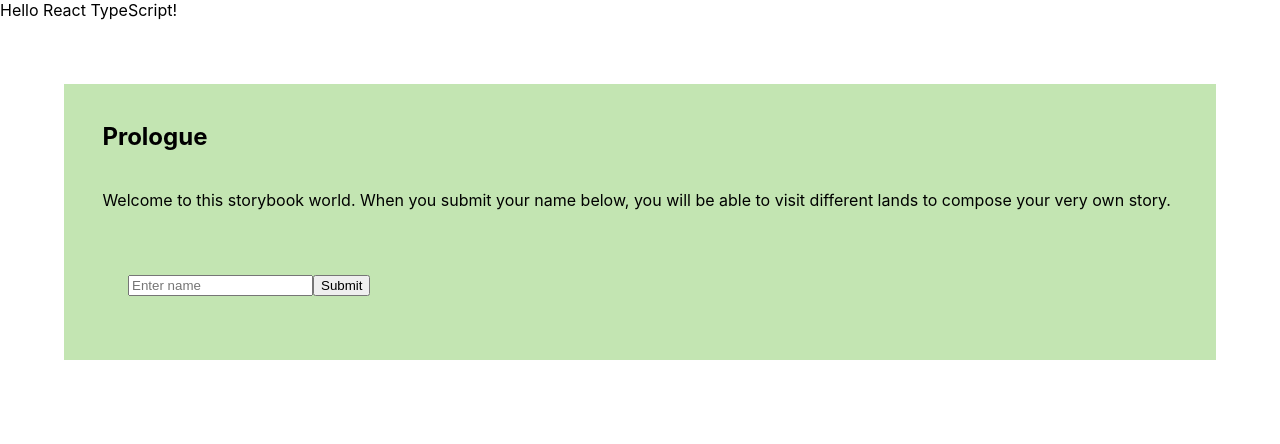
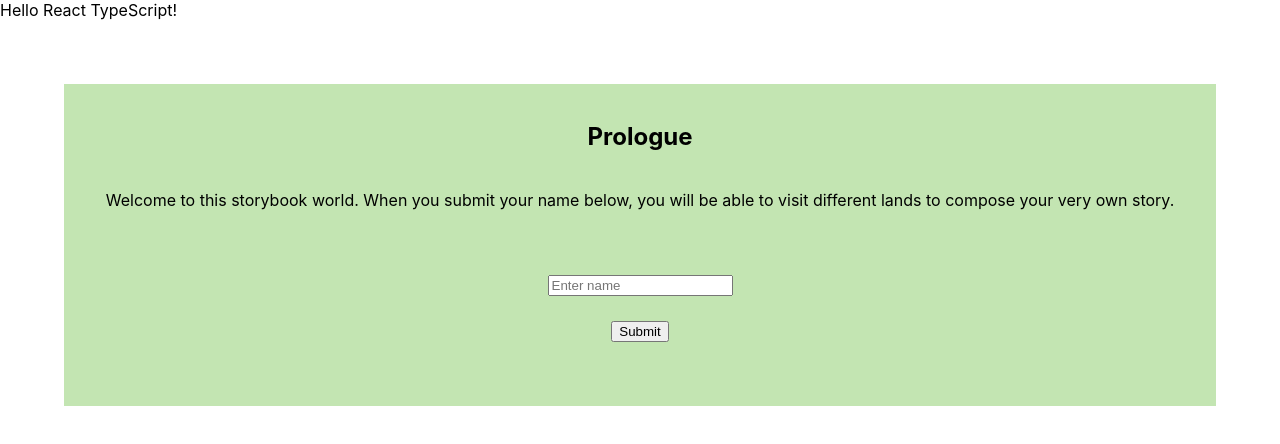
Before and after one commit to franco-ortega/ts-02-storybook, a React (Create React App) app: page /prologue in a window 1280 px wide. Shown: the top 444 px of the page. Built offline with nearby package versions, Linux system fonts and the light colour scheme.

Commit message:
center Prologue elements

```diff
--- a/src/components/prologue/Prologue.module.css
+++ b/src/components/prologue/Prologue.module.css
@@ -3,6 +3,7 @@
   margin: 5vw;
   display: flex;
   flex-direction: column;
+  align-items: center;
 }
 
 .Prologue h1 {
@@ -14,4 +15,8 @@
 
 .Prologue form {
   margin: 5vw;
+  display: flex;
+  flex-direction: column;
+  align-items: center;
+  gap: 2vw;
 }
```
